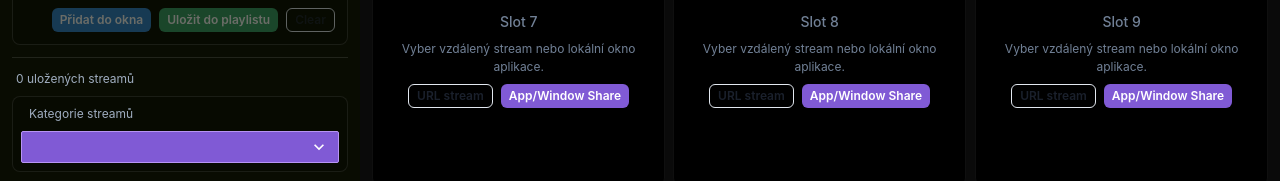
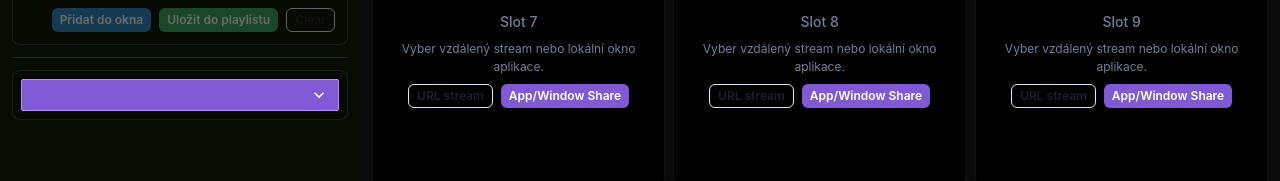
Before and after one commit to jnovec/synced-novec-online, a Next.js app: page / in a window 1280 px wide. Shown: the part 602-783 px from the top of the page. Built offline with nearby package versions, Linux system fonts and the light colour scheme.

Commit message:
Save space above stream selector

```diff
--- a/src/components/Sidebar.tsx
+++ b/src/components/Sidebar.tsx
@@ -588,18 +588,12 @@ export const Sidebar = () => {
           <Divider order={3} borderColor="whiteAlpha.300" />
 
           <Flex order={4} flex="1" minH={0} direction="column" overflow="hidden">
-            <Flex alignItems="center" justifyContent="space-between" gap="2" px="1" pb="2">
-              <Text color="gray.400" fontSize="xs">
-                {isLoadingSource ? 'Načítám web…' : `${currentStreamCount} uložených streamů`}
-              </Text>
-            </Flex>
             {sourceError && (
               <Text color="red.300" fontSize="xs" px="1" pb="2">
                 {sourceError}
               </Text>
             )}
             <Box borderWidth="1px" borderColor="whiteAlpha.200" borderRadius="lg" bg="blackAlpha.300" p="2" mb="3">
-              <Text color="gray.400" fontSize="xs" px="2" pb="2">Kategorie streamů</Text>
               <Select
                 size="sm"
                 value={selectedCategoryIndex}
```
